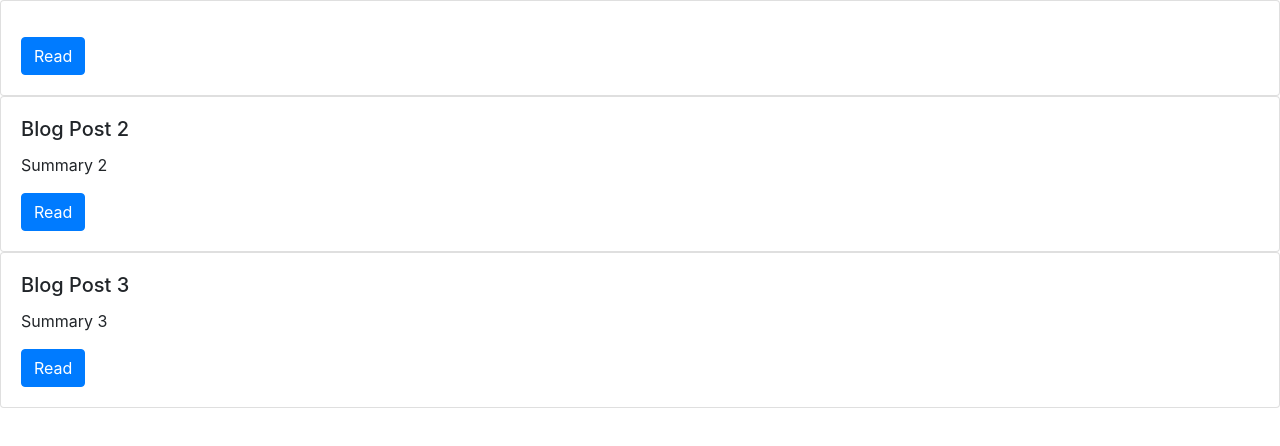
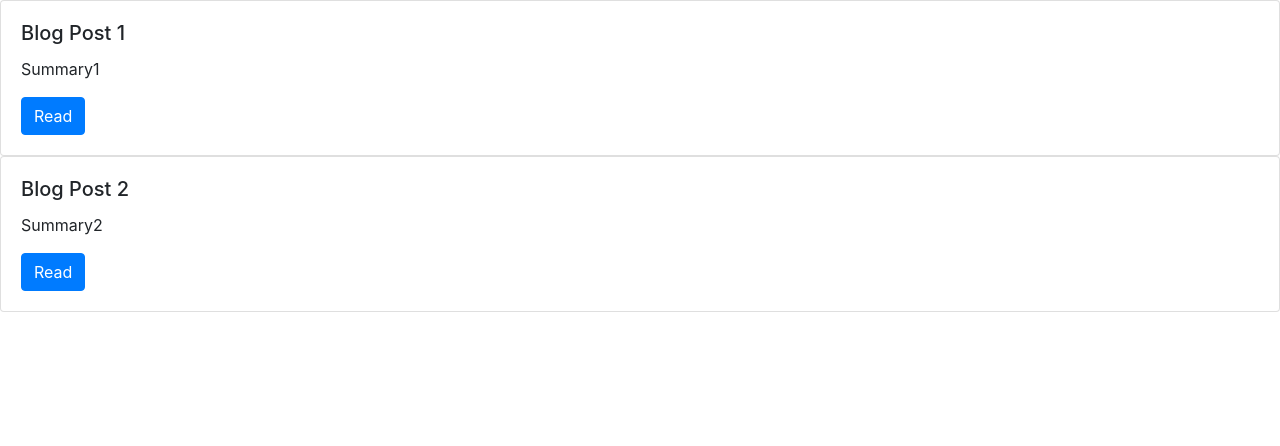
Before and after one commit to separse/angular-components-indepth, an Angular app: page / in a window 1280 px wide. Shown: the top 446 px of the page. Built offline with nearby package versions, Linux system fonts and the light colour scheme.

Commit message:
Adding and configuring the BlogPost Class and Object

```diff
--- a/src/app/blog-list/blog-list.component.html
+++ b/src/app/blog-list/blog-list.component.html
@@ -1,3 +1,3 @@
-<app-blog-post-tile  post = "post" ></app-blog-post-tile>
-<app-blog-post-tile  title = "Blog Post 2" summary = "Summary 2" ></app-blog-post-tile>
-<app-blog-post-tile  title = "Blog Post 3" summary = "Summary 3" ></app-blog-post-tile>
+<app-blog-post-tile
+    *ngFor = "let post of blogPost"
+[post] = "post" ></app-blog-post-tile>
--- a/src/app/blog-list/blog-list.component.ts
+++ b/src/app/blog-list/blog-list.component.ts
@@ -15,7 +15,6 @@ export class BlogListComponent implements OnInit {
     let blog1 = new BlogPost('Blog Post 1','Summary1');
     this.blogPost.push(blog1);
     this.blogPost.push(new BlogPost('Blog Post 2','Summary2'));
-
   }
 
 }
--- a/src/app/blog-post-tile/blog-post-tile.component.html
+++ b/src/app/blog-post-tile/blog-post-tile.component.html
@@ -1,7 +1,7 @@
 <div class="card">
   <div class="card-body">
-    <h5 class="card-title">{{title}}</h5>
-    <p class="card-text">{{summary}}</p>
+    <h5 class="card-title">{{post.title}}</h5>
+    <p class="card-text">{{post.summary}}</p>
     <a href="#" class="btn btn-primary">Read</a>
   </div>
 </div>
```
Also changed, not shown: src/app/blog-post-tile/blog-post-tile.component.ts (+5 -2 lines).
